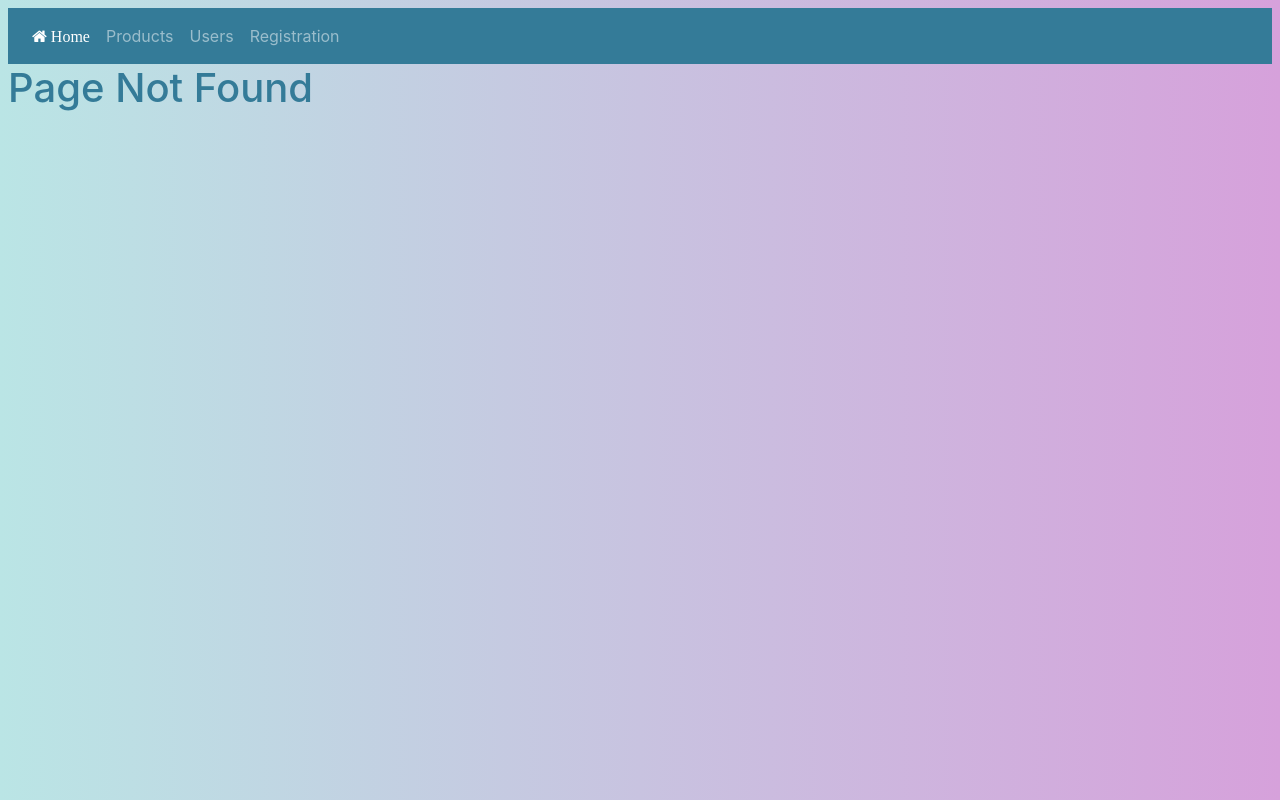
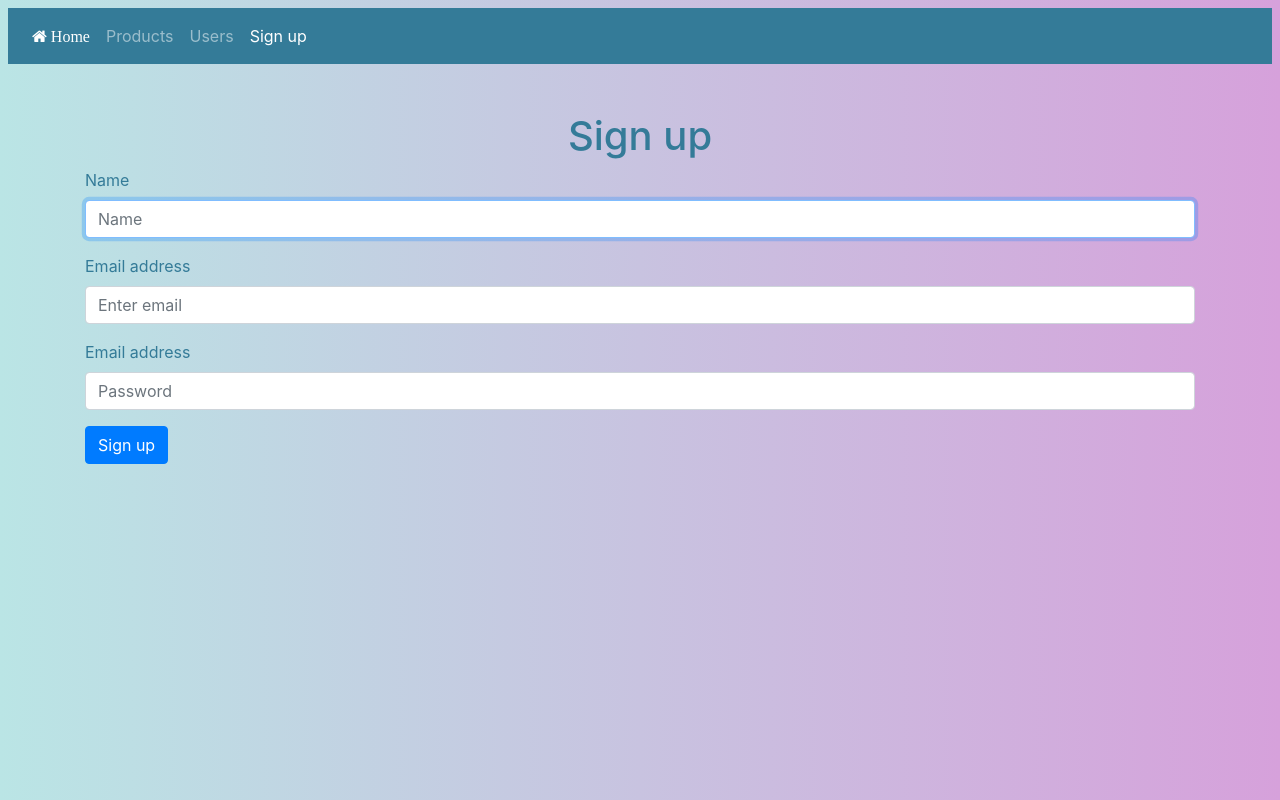
Before and after one commit to saisandeep9/ohtel, a React (Create React App) app: page /signup in a window 1280 px wide. Before the commit this address led to /notFound. Built offline with nearby package versions, Linux system fonts and the light colour scheme.

Commit message:
updateing signu form

```diff
--- a/package.json
+++ b/package.json
@@ -10,6 +10,7 @@
     "axios": "^0.18.1",
     "bootstrap": "^4.3.1",
     "font-awesome": "^4.7.0",
+    "joi-browser": "^13.4.0",
     "react": "^16.12.0",
     "react-dom": "^16.12.0",
     "react-router-dom": "^5.0.0",
--- a/src/App.js
+++ b/src/App.js
@@ -8,7 +8,7 @@ import Products from "./components/products";
 import Users from "./components/users";
 import "./App.css";
 import "./background.css";
-import Registration from "./components/registration";
+import Signup from "./components/signup";
 
 class App extends Component {
   state = {};
@@ -23,7 +23,7 @@ class App extends Component {
           {/* <Home /> */}
           <Route path="/products" exact component={Products} />
           <Route path="/users" exact component={Users} />
-          <Route path="/registration" exact component={Registration} />
+          <Route path="/signup" exact component={Signup} />
           <Route path="/notFound" component={NotFound} />
           <Redirect to="/notFound" />
           {/* <NotFound /> */}
--- a/src/components/common/Input.jsx
+++ b/src/components/common/Input.jsx
@@ -1,26 +1,27 @@
 import React from "react";
 
 const Input = ({
-  obligatory = false,
+  id,
   type,
-  name,
   label,
   value,
+  placeholder,
   onChange,
   autoFocus,
+  obligatory = false,
   error
 }) => {
   const styleAsterisk = { color: "red" };
   return (
     <div className="form-group">
-      <label htmlFor={name}>{label}</label>
+      <label htmlFor={id}>{label}</label>
       {obligatory && <span style={styleAsterisk}>*</span>}
       <input
+        id={id}
         type={type}
         value={value}
-        name={name}
+        placeholder={placeholder}
         onChange={onChange}
-        id={name}
         className="form-control"
         autoFocus={autoFocus ? true : false}
       />
--- a/src/components/navBar.jsx
+++ b/src/components/navBar.jsx
@@ -24,8 +24,8 @@ const NavBar = () => {
             </Link>
           </li>
           <li className="nav-item">
-            <NavLink className="nav-link" to="/registration">
-              Registration
+            <NavLink className="nav-link" to="/signup">
+              Sign up
             </NavLink>
           </li>
         </ul>
--- a/src/components/products.jsx
+++ b/src/components/products.jsx
@@ -1,8 +1,6 @@
 import React, { Component } from "react";
-import getProducts from "../data/products";
+
 import axios from "axios";
-import config from "../config.json";
-import http from "../data/httpService";
 
 class Products extends Component {
   state = {
--- a/src/components/registration.jsx
+++ /dev/null
@@ -1,69 +0,0 @@
-import React, { Component } from "react";
-
-class Registration extends Component {
-  state = {
-    account: {
-      username: "",
-      password: ""
-    }
-  };
-
-  handleSubmit = e => {
-    e.preventDefault();
-    console.log("handleSubmit");
-  };
-
-  handleChange = ({ currentTarget: input }) => {
-    const account = { ...this.state.account };
-    account[input.name] = input.value;
-    this.setState({ account });
-  };
-
-  render() {
-    return (
-      <div className="container my-5 ">
-        <form onSubmit={this.handleSubmit}>
-          <h1 className="text-center"> Registration</h1>
-          <div className="form-group">
-            <label>Name</label>
-            <input
-              type="text"
-              className="form-control"
-              id="name"
-              aria-describedby="emailHelp"
-              placeholder="Name"
-              onChange={this.handleChange}
-            ></input>
-          </div>
-          <div className="form-group">
-            <label>Email address</label>
-            <input
-              type="email"
-              className="form-control"
-              id="exampleInputEmail1"
-              aria-describedby="emailHelp"
-              placeholder="Enter email"
-              onChange={this.handleChange}
-            ></input>
-          </div>
-          <div className="form-group">
-            <label>Password</label>
-            <input
-              type="password"
-              className="form-control"
-              id="exampleInputPassword1"
-              placeholder="Password"
-              onChange={this.handleChange}
-            ></input>
-          </div>
-
-          <button type="submit" className="btn btn-primary">
-            Submit
-          </button>
-        </form>
-      </div>
-    );
-  }
-}
-
-export default Registration;
--- /dev/null
+++ b/src/components/signup.jsx
@@ -0,0 +1,135 @@
+import React, { Component } from "react";
+
+import * as userService from "../services/userService";
+import Input from "./common/Input";
+import Joi from "joi-browser";
+
+class Signup extends Component {
+  state = {
+    data: {
+      name: "",
+      email: "",
+      password: ""
+    },
+    errors: {}
+  };
+
+  schema = {
+    name: Joi.string().required(),
+    email: Joi.string().required(),
+    password: Joi.string().required()
+  };
+
+  handleSubmit = e => {
+    e.preventDefault();
+    const errors = this.validate();
+    this.setState({ errors: errors || {} });
+
+    // if (Object.keys(errors).length !== 0) return;
+
+    //calling back end
+    // console.log("data", this.state.data);
+    // console.log("calling back end");
+    this.doSubmit();
+  };
+
+  handleChange = ({ currentTarget: input }) => {
+    // console.log(e.currentTarget.value);
+    const data = { ...this.state.data };
+    data[input.id] = input.value;
+    this.setState({ data });
+  };
+
+  validate = () => {
+    const { data } = this.state;
+    const result = Joi.validate(data, this.schema, { abortEarly: false });
+    if (!result.error) return null;
+    const errors = {};
+    for (let item of result.error.details) {
+      errors[item.path[0]] = item.message;
+    }
+    return errors;
+  };
+
+  // validate = () => {
+  //   const { data } = this.state;
+
+  //   const result = Joi.validate(data, this.schema, { abortEarly: false });
+
+  //   console.log("joi", result);
+  //   const errors = {};
+
+  //   if (data.name.trim() === "") errors.name = "name is requrired";
+  //   if (data.email.trim() === "") errors.email = "Enter the E-mail address";
+  //   if (data.password.trim() === "")
+  //     errors.password = "password is requrired";
+  //   return Object.keys(errors).length === 0 ? {} : errors;
+  // };
+
+  doSubmit = async () => {
+    const success = await userService.register(this.state.data);
+
+    if (success) {
+      window.location = "/";
+    }
+  };
+
+  render() {
+    const { data, errors } = this.state;
+
+    return (
+      <div className="container my-5 ">
+        <form onSubmit={this.handleSubmit}>
+          <h1 className="text-center"> Sign up</h1>
+          <Input
+            id="name"
+            label="Name"
+            type="text"
+            value={data.name}
+            placeholder="Name"
+            autoFocus="true"
+            onChange={this.handleChange}
+            error={errors.name}
+          />
+
+          <Input
+            id="email"
+            label="Email address"
+            type="text"
+            value={data.email}
+            placeholder="Enter email"
+            onChange={this.handleChange}
+            error={errors.email}
+          />
+
+          <Input
+            id="password"
+            label="Email address"
+            type="password"
+            value={data.password}
+            placeholder="Password"
+            onChange={this.handleChange}
+            error={errors.password}
+          />
+          {/* <div className="form-group">
+            <label>Password</label>
+            <input
+              type="password"
+              className="form-control"
+              id="password"
+              value={data.password}
+              placeholder="Password"
+              onChange={this.handleChange}
+            ></input>
+          </div> */}
+
+          <button type="submit" className="btn btn-primary">
+            Sign up
+          </button>
+        </form>
+      </div>
+    );
+  }
+}
+
+export default Signup;
--- a/src/components/users.jsx
+++ b/src/components/users.jsx
@@ -1,8 +1,6 @@
 import React, { Component } from "react";
-import getProducts from "../data/products";
+
 import axios from "axios";
-import config from "../config.json";
-import http from "../data/httpService";
 
 class Users extends Component {
   state = {
--- a/src/index.js
+++ b/src/index.js
@@ -4,7 +4,7 @@ import ReactDOM from "react-dom";
 import "./index.css";
 
 import App from "./App";
-import * as serviceWorker from "./serviceWorker";
+
 import { BrowserRouter } from "react-router-dom";
 
 import "bootstrap/dist/css/bootstrap.css";
@@ -18,8 +18,3 @@ ReactDOM.render(
   </React.Fragment>,
   document.getElementById("root")
 );
-
-// If you want your app to work offline and load faster, you can change
-// unregister() to register() below. Note this comes with some pitfalls.
-// Learn more about service workers: https://bit.ly/CRA-PWA
-serviceWorker.unregister();
--- /dev/null
+++ b/src/services/userService.js
@@ -0,0 +1,9 @@
+// import http from "./httpService";
+import axios from "axios";
+function userUrl() {
+  return process.env.REACT_APP_API_URL + "/user";
+}
+
+export function register(user) {
+  return axios.post(userUrl(), user);
+}
```
Also changed, not shown: 2 other files (tests, documents, lock files or other folders).
